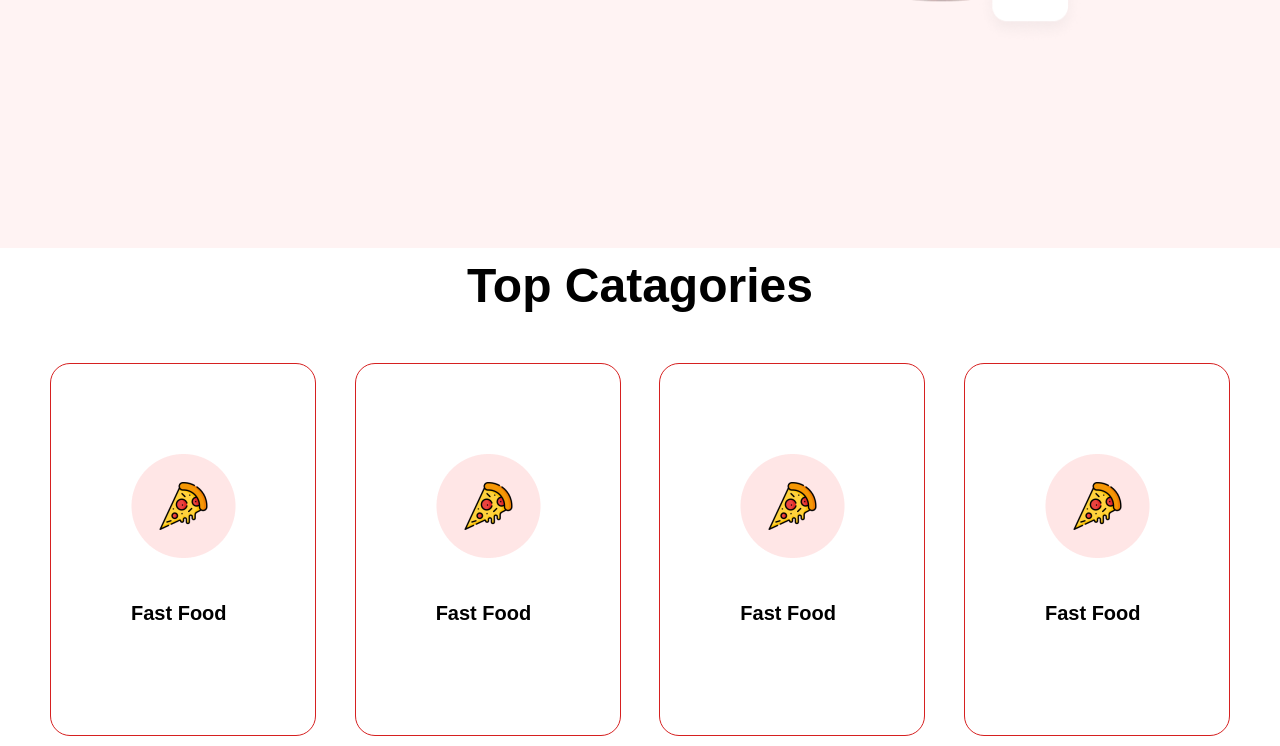
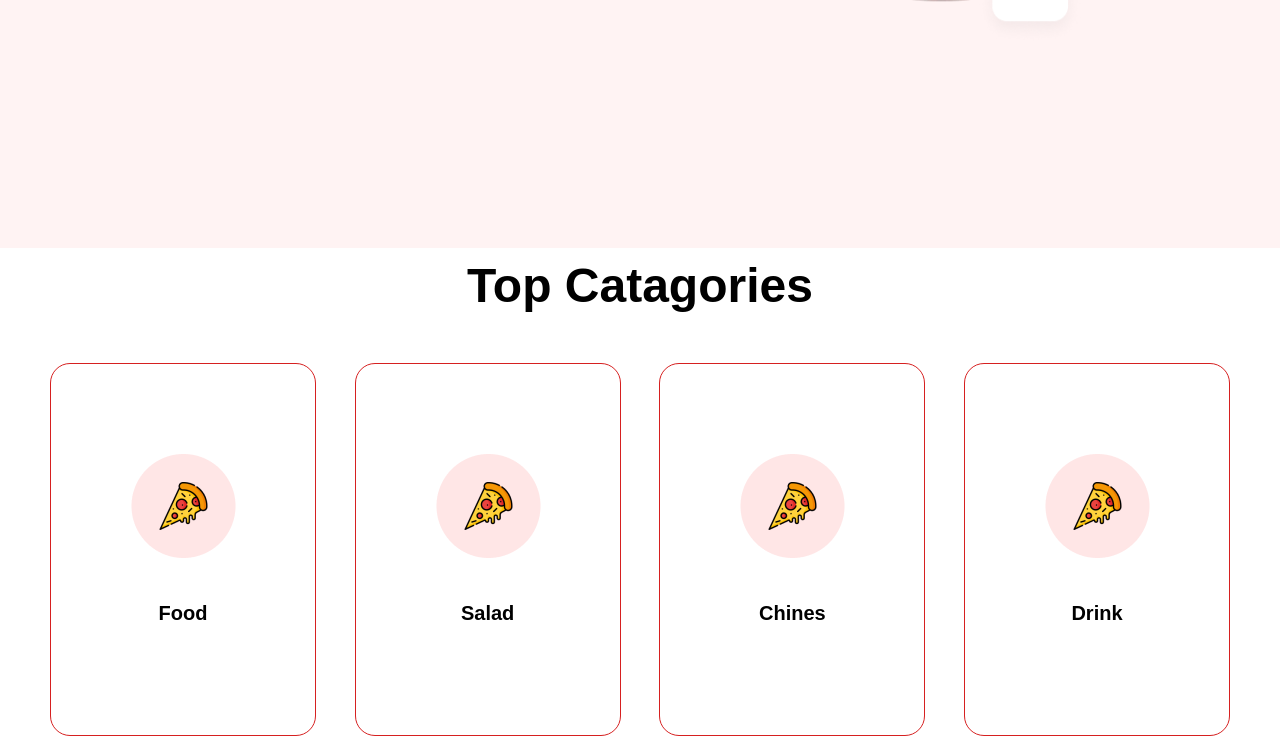
Before and after one commit to naimur202165/FoodBox-HTML-CSS, a plain HTML site: page index.html in a window 1280 px wide. Shown: the part 634-1380 px from the top of the page. Drawn offline with Linux system fonts and the light colour scheme.

Commit message:
doning something

```diff
--- a/index.html
+++ b/index.html
@@ -59,19 +59,19 @@
       <div class="catagories">
         <div class="items">
           <img src="./src/piza.png" alt="" />
-          <h3>Fast Food</h3>
+          <h3>Food</h3>
         </div>
         <div class="items">
           <img src="./src/piza.png" alt="" />
-          <h3>Fast Food</h3>
+          <h3>Salad</h3>
         </div>
         <div class="items">
           <img src="./src/piza.png" alt="" />
-          <h3>Fast Food</h3>
+          <h3>Chines</h3>
         </div>
         <div class="items">
           <img src="./src/piza.png" alt="" />
-          <h3>Fast Food</h3>
+          <h3>Drink</h3>
         </div>
       </div>
     </section>
--- a/style.css
+++ b/style.css
@@ -129,6 +129,7 @@ button.feast {
   font-size: 20px;
   font-family: "Poppins", sans-serif;
   margin-top: 40px;
+  text-align: center;
 }
 
 .catagories .items:hover {
```
